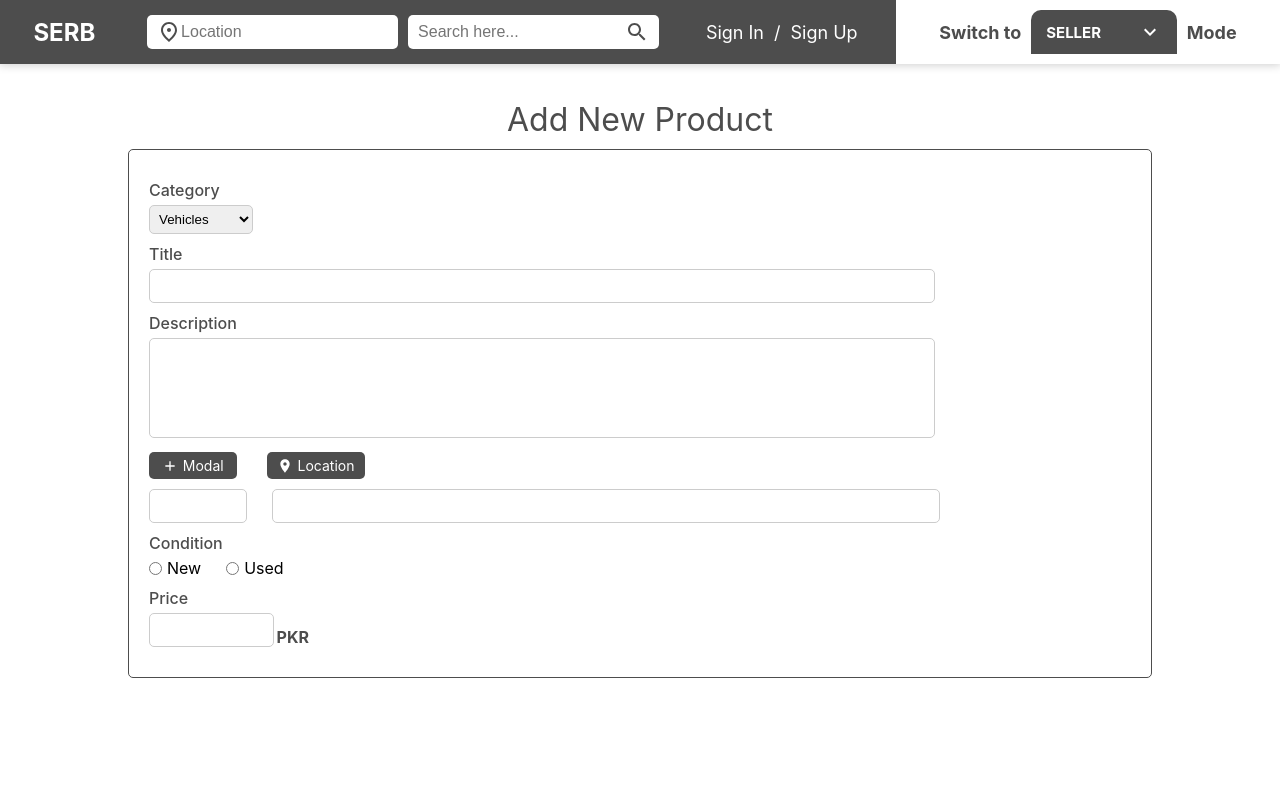
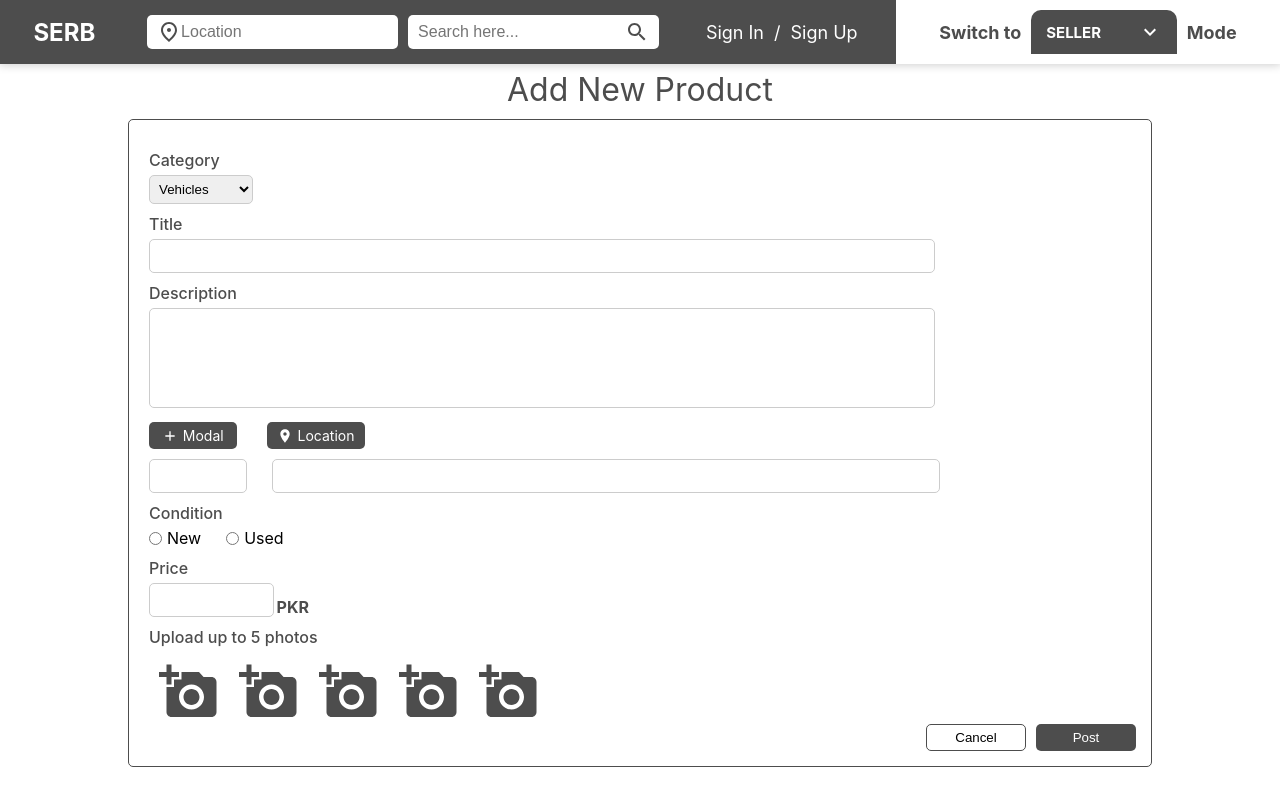
Before and after one commit to samiullah51/SERB, a React (Create React App) app: page / in a window 1280 px wide. Built offline with nearby package versions, Linux system fonts and the light colour scheme.

Commit message:
new product page is completed

```diff
--- a/src/components/ProductForm/ProductForm.css
+++ b/src/components/ProductForm/ProductForm.css
@@ -82,3 +82,43 @@ font-weight: bold;
 color: var(--primary-color);
 user-select: none;
 }
+.input__photos .MuiSvgIcon-root{
+    font-size: 60px;
+   margin: 10px;
+    color: var(--primary-color);
+}
+.input__photos .MuiSvgIcon-root:hover{
+    color: rgb(107, 107, 107);
+    cursor: pointer;
+}
+.submit__section{
+    position: absolute;
+    bottom: 10px;
+    right: 10px;
+}
+.submit__section button{
+    border: none;
+    outline: none;
+    padding: 5px 10px;
+    border-radius: 5px;
+    width: 100px;
+    margin: 5px;
+    border: 1px solid transparent;
+    cursor: pointer;
+}
+.submit__section .cancel__button{
+    background-color: transparent;
+    border-color: var(--primary-color);
+}
+.submit__section .post__button{
+    background-color: var(--primary-color);
+color: #fff;
+}
+.post__button:hover{
+    background-color: rgb(110, 110, 110);
+
+}
+.cancel__button:hover{
+    background-color: rgba(207, 207, 207, 0.425);
+
+}
--- a/src/components/ProductForm/ProductForm.js
+++ b/src/components/ProductForm/ProductForm.js
@@ -2,6 +2,7 @@ import React from "react";
 import "./ProductForm.css";
 import LocationOnIcon from "@mui/icons-material/LocationOn";
 import AddIcon from "@mui/icons-material/Add";
+import AddAPhotoIcon from "@mui/icons-material/AddAPhoto";
 function ProductForm() {
   return (
     <div className="form">
@@ -66,6 +67,23 @@ function ProductForm() {
         <input type="text" style={{ width: "125px" }} />
         <p className="pkr">PKR</p>
       </div>
+      {/* Images Section */}
+      <div className="single__input">
+        <p className="label">Upload up to 5 photos</p>
+        <div className="input__photos">
+          <AddAPhotoIcon />
+          <AddAPhotoIcon />
+          <AddAPhotoIcon />
+          <AddAPhotoIcon />
+          <AddAPhotoIcon />
+        </div>
+      </div>
+
+      {/* Submit Section */}
+      <div className="submit__section">
+        <button className="cancel__button">Cancel</button>
+        <button className="post__button">Post</button>
+      </div>
     </div>
   );
 }
--- a/src/pages/NewProduct/NewProduct.css
+++ b/src/pages/NewProduct/NewProduct.css
@@ -1,5 +1,5 @@
 h1{
-    margin-top: 100px;
+    margin-top: 70px;
     text-align: center;
     font-weight: 400;
     color: var(--primary-color);
@@ -15,6 +15,7 @@ h1{
     border: 1px solid var(--primary-color);
     margin: 10px auto;
     padding: 20px;
+    position: relative;
 }
 .product__form{
     width: 100%;
```
